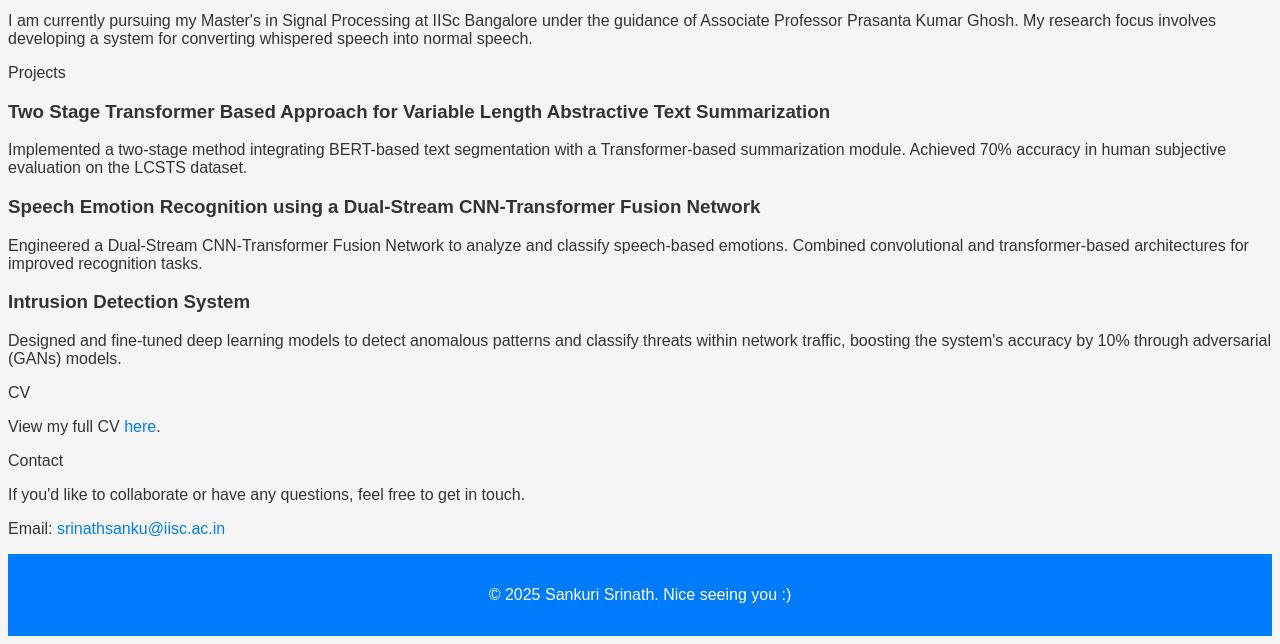
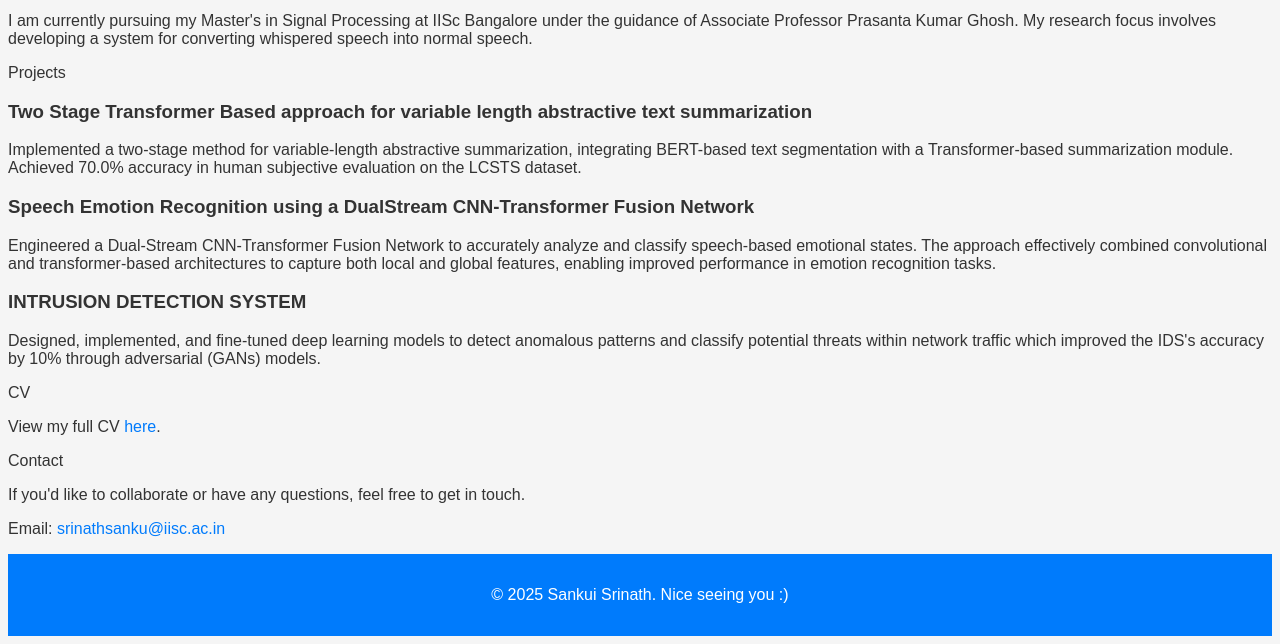
Before and after one commit to sankurisrinath/sankurisrinath.github.io, a plain HTML site: page index.html in a window 1280 px wide. Shown: the part 292-936 px from the top of the page. Drawn offline with Linux system fonts and the light colour scheme.

Commit message:
Update index.html

```diff
--- a/index.html
+++ b/index.html
@@ -1,9 +1,8 @@
-<!DOCTYPE html>
 <html lang="en">
 <head>
 <meta charset="UTF-8">
 <meta name="viewport" content="width=device-width, initial-scale=1.0">
-    <title>Sankuri Srinath - Portfolio</title>
+<title>Your Name - Portfolio</title>
 <link rel="stylesheet" href="style.css">
 </head>
 <body>
@@ -20,12 +19,12 @@
 </ul>
 </nav>
 </header>
-
 <!-- Hero Section -->
 <section class="hero">
 <div class="hero-text">
 <h1>Hello, I'm <span>Sankuri Srinath</span></h1>
-            <p>Welcome to my portfolio! Feel free to explore my projects, learn more about me, and get in touch!</p>
+<p>Welcome to my portfolio!
+Feel free to explore my projects, learn more about me, and get in touch!</p>
 <div class="social-links">
 <a href="https://www.linkedin.com/in/srinath-sankuri" target="_blank">LinkedIn</a>
 <a href="https://github.com/sankurisrinath" target="_blank">GitHub</a>
@@ -35,51 +34,51 @@
 <img src="your-photo.jpg" alt="Profile Photo">
 </div>
 </section>
-
 <!-- About Section -->
 <section id="about" class="section">
 <div class="section-title">About Me</div>
-        <p>I am currently pursuing my Master's in Signal Processing at IISc Bangalore under the guidance of Associate Professor Prasanta Kumar Ghosh. My research focus involves developing a system for converting whispered speech into normal speech.</p>
+<p>I am currently pursuing my Master's in Signal Processing at IISc Bangalore under the guidance of Associate Professor Prasanta Kumar Ghosh.
+My research focus involves developing a system for converting whispered speech into normal speech.</p>
 </section>
-
 <!-- Projects Section -->
 <section id="projects" class="section">
 <div class="section-title">Projects</div>
 <div class="projects-list">
-            <!-- Project 1 -->
 <div class="project-card">
-                <h3>Two Stage Transformer Based Approach for Variable Length Abstractive Text Summarization</h3>
-                <p>Implemented a two-stage method integrating BERT-based text segmentation with a Transformer-based summarization module. Achieved 70% accuracy in human subjective evaluation on the LCSTS dataset.</p>
+<h3>Two Stage Transformer Based approach for variable length abstractive text summarization</h3>
+<p>Implemented a two-stage method for variable-length abstractive summarization, integrating BERT-based
+text segmentation with a Transformer-based summarization module. Achieved 70.0% accuracy in human
+subjective evaluation on the LCSTS dataset.</p>
+<!-- <a href="https://linktoproject1.com" target="_blank">View Project</a> -->
 </div>
-            <!-- Project 2 -->
 <div class="project-card">
-                <h3>Speech Emotion Recognition using a Dual-Stream CNN-Transformer Fusion Network</h3>
-                <p>Engineered a Dual-Stream CNN-Transformer Fusion Network to analyze and classify speech-based emotions. Combined convolutional and transformer-based architectures for improved recognition tasks.</p>
+<h3>Speech Emotion Recognition using a DualStream CNN-Transformer Fusion Network</h3>
+<p>Engineered a Dual-Stream CNN-Transformer Fusion Network to accurately analyze and classify speech-based emotional states.
+The approach effectively combined convolutional and transformer-based architectures to capture both local and global features,
+enabling improved performance in emotion recognition tasks.</p>
+<!-- <a href="https://linktoproject3.com" target="_blank">View Project</a> -->
 </div>
-            <!-- Project 3 -->
 <div class="project-card">
-                <h3>Intrusion Detection System</h3>
-                <p>Designed and fine-tuned deep learning models to detect anomalous patterns and classify threats within network traffic, boosting the system's accuracy by 10% through adversarial (GANs) models.</p>
-            </div>
+<h3>INTRUSION DETECTION SYSTEM </h3>
+<p>Designed, implemented, and fine-tuned deep learning models to detect anomalous patterns and
+classify potential threats within network traffic which improved the IDS's accuracy by 10% through
+adversarial (GANs) models.</p>
+<!-- <a href="https://linktoproject2.com" target="_blank">View Project</a> -->
 </div>
 </section>
-
 <!-- CV Section -->
 <section id="cv" class="section">
 <div class="section-title">CV</div>
 <p>View my full CV <a href="cv.html" target="_blank">here</a>.</p>
 </section>
-
 <!-- Contact Section -->
 <section id="contact" class="section">
 <div class="section-title">Contact</div>
 <p>If you'd like to collaborate or have any questions, feel free to get in touch.</p>
 <p>Email: <a href="mailto:srinathsanku@iisc.ac.in">srinathsanku@iisc.ac.in</a></p>
 </section>
-
-    <!-- Footer -->
 <footer class="footer">
-        <p>&copy; 2025 Sankuri Srinath. Nice seeing you :)</p>
+<p>&copy; 2025 Sankui Srinath. Nice seeing you :)</p>
 </footer>
 </body>
 </html>
```
Lines whose indentation alone changed are shown as unchanged.
